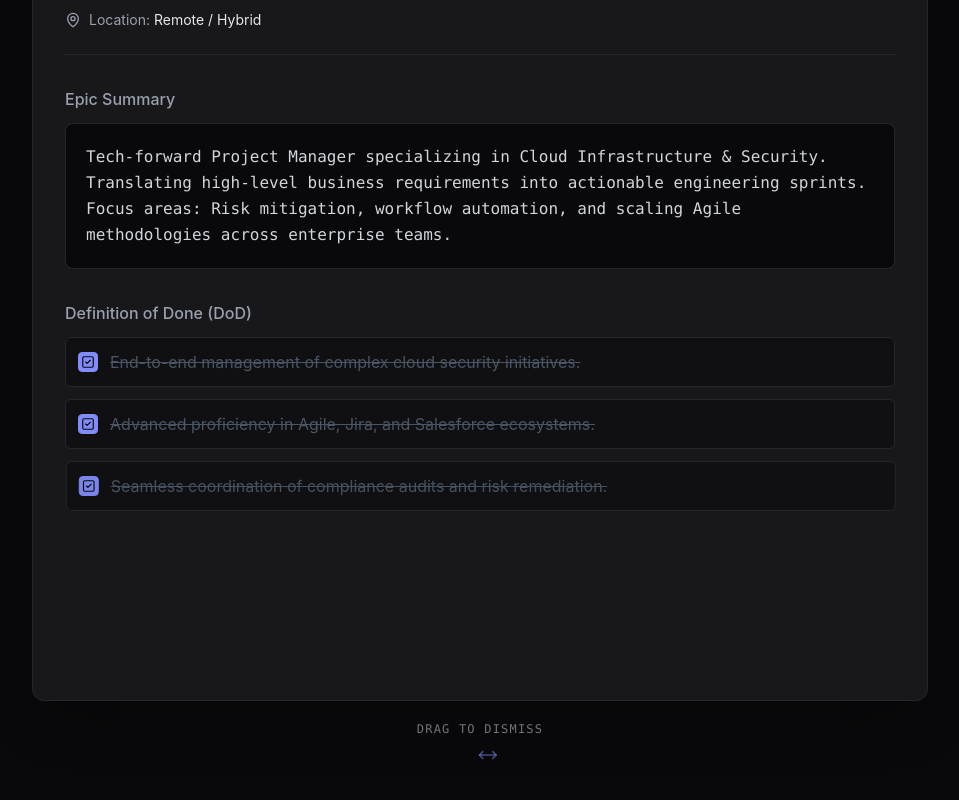
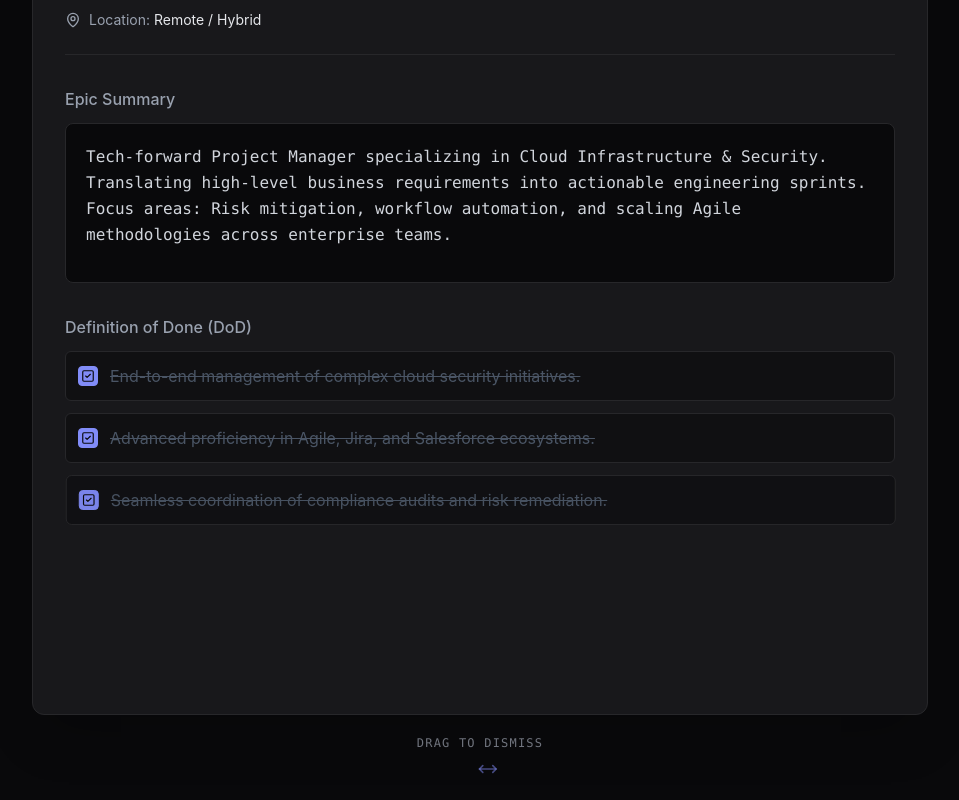
Before and after one commit to DynamicJoker/nimikuriakose.com, a React (Vite) app: page / in a window 1280 px wide. Shown: the part 300-1100 px from the top of the page, without its empty margins (160-1119 px from the left). Built offline with nearby package versions, Linux system fonts and the light colour scheme.

Commit message:
refactor: replace absolute pixel scaling with fluid relative units

```diff
--- a/src/components/CommandPalette.jsx
+++ b/src/components/CommandPalette.jsx
@@ -47,7 +47,7 @@ const CommandPalette = () => {
           </button>
         </div>
 
-        <Command.List className="max-h-[300px] overflow-y-auto p-2">
+        <Command.List className="max-h-80 overflow-y-auto p-2">
           <Command.Empty className="py-6 text-center text-sm text-gray-500">
             No results found.
           </Command.Empty>
--- a/src/components/EpicCardHero.jsx
+++ b/src/components/EpicCardHero.jsx
@@ -64,7 +64,7 @@ const EpicCardHero = () => {
           {/* Description Section */}
           <div className="mb-8">
             <h3 className="text-gray-400 font-medium mb-3 flex items-center gap-2">Epic Summary</h3>
-            <div className="bg-console border border-border rounded-lg p-5 font-mono text-gray-300 min-h-[140px] leading-relaxed relative">
+            <div className="bg-console border border-border rounded-lg p-5 font-mono text-gray-300 min-h-[10rem] leading-relaxed relative">
               <TypeAnimation
                 sequence={getTypingSequence(setChecklist)}
                 wrapper="div"
--- a/src/components/ExecutiveHero.jsx
+++ b/src/components/ExecutiveHero.jsx
@@ -44,8 +44,8 @@ const ExecutiveHero = () => {
       </div>
 
       {/* Subtle Glow Effects */}
-      <div className="absolute top-1/4 left-1/4 w-96 h-96 bg-primary/10 rounded-full blur-[120px] pointer-events-none"></div>
-      <div className="absolute bottom-1/4 right-1/4 w-96 h-96 bg-primary-light/10 rounded-full blur-[120px] pointer-events-none"></div>
+      <div className="absolute top-1/4 left-1/4 w-[min(40vw,24rem)] h-[min(40vw,24rem)] bg-primary/10 rounded-full blur-[min(10vw,8rem)] pointer-events-none"></div>
+      <div className="absolute bottom-1/4 right-1/4 w-[min(40vw,24rem)] h-[min(40vw,24rem)] bg-primary-light/10 rounded-full blur-[min(10vw,8rem)] pointer-events-none"></div>
 
       <div className="relative z-10 w-full max-w-5xl px-6 md:px-12 text-center md:text-left flex flex-col items-center md:items-start">
         <motion.div
@@ -55,7 +55,7 @@ const ExecutiveHero = () => {
           className="max-w-3xl"
         >
           <motion.div variants={itemVariants} className="mb-4">
-            <span className="inline-block px-3 py-1 rounded-full border border-primary/30 bg-primary/10 text-primary-light text-xs md:text-sm font-semibold tracking-widest uppercase shadow-[0_0_15px_rgba(129,140,248,0.2)]">
+            <span className="inline-block px-3 py-1 rounded-full border border-primary/30 bg-primary/10 text-primary-light text-xs md:text-sm font-semibold tracking-widest uppercase shadow-[0_0_1rem_rgba(129,140,248,0.2)]">
               {siteConfig.executiveEyebrow}
             </span>
           </motion.div>
@@ -75,7 +75,7 @@ const ExecutiveHero = () => {
           <motion.div variants={itemVariants} className="flex flex-col sm:flex-row gap-4">
             <button
               onClick={() => document.getElementById('experience').scrollIntoView({ behavior: 'smooth' })}
-              className="px-8 py-4 bg-white text-zinc-950 hover:bg-zinc-200 rounded-full font-bold transition-all shadow-[0_0_20px_rgba(255,255,255,0.1)] flex items-center justify-center gap-2"
+              className="px-8 py-4 bg-white text-zinc-950 hover:bg-zinc-200 rounded-full font-bold transition-all shadow-[0_0_1.5rem_rgba(255,255,255,0.1)] flex items-center justify-center gap-2"
             >
               View Impact & ROI
               <ChevronDown className="w-5 h-5" />
--- a/src/components/HeroContainer.jsx
+++ b/src/components/HeroContainer.jsx
@@ -31,21 +31,22 @@ const HeroContainer = ({ isJiraMaximized, setIsJiraMaximized }) => {
             <motion.div
               layoutId="jira-window"
               drag="x"
-              dragConstraints={{ left: -300, right: 300 }}
+              dragConstraints={{ left: typeof window !== 'undefined' ? -window.innerWidth / 2 : -300, right: typeof window !== 'undefined' ? window.innerWidth / 2 : 300 }}
               dragElastic={0.4}
               onDragEnd={(e, info) => {
-                const threshold = 100;
+                const threshold = typeof window !== 'undefined' ? window.innerWidth * 0.25 : 100;
                 if (Math.abs(info.offset.x) > threshold) {
                   setIsJiraMaximized(false);
                 }
               }}
               transition={{ layout: { type: "spring", stiffness: 350, damping: 30 } }}
               className="pointer-events-auto w-full max-w-4xl my-auto"
+              style={{ perspective: 1000 }}
             >
               <motion.div
                 animate={{
-                  rotate: [0, -2, 2, -2, 2, 0],
-                  x: [0, -5, 5, -5, 5, 0]
+                  rotate: [0, -1, 1, -1, 1, 0],
+                  x: [0, '-0.2rem', '0.2rem', '-0.2rem', '0.2rem', 0]
                 }}
                 transition={{
                   repeat: Infinity,
@@ -62,11 +63,11 @@ const HeroContainer = ({ isJiraMaximized, setIsJiraMaximized }) => {
                   initial={{ opacity: 0 }}
                   animate={{ opacity: 1 }}
                   transition={{ delay: 1, duration: 1 }}
-                  className="absolute -bottom-16 left-1/2 -translate-x-1/2 flex flex-col items-center text-gray-500 gap-2 pointer-events-none w-full max-w-[200px]"
+                  className="absolute -bottom-16 left-1/2 -translate-x-1/2 flex flex-col items-center text-gray-500 gap-2 pointer-events-none w-full max-w-[12rem]"
                 >
                   <motion.span
                     animate={{
-                      textShadow: ["0px 0px 0px rgba(129,140,248,0)", "0px 0px 15px rgba(129,140,248,0.8)", "0px 0px 15px rgba(129,140,248,0.8)", "0px 0px 0px rgba(129,140,248,0)"],
+                      textShadow: ["0 0 0 rgba(129,140,248,0)", "0 0 1rem rgba(129,140,248,0.8)", "0 0 1rem rgba(129,140,248,0.8)", "0 0 0 rgba(129,140,248,0)"],
                       color: ["rgba(156,163,175,0.7)", "rgba(129,140,248,1)", "rgba(129,140,248,1)", "rgba(156,163,175,0.7)"]
                     }}
                     transition={{ repeat: Infinity, duration: 0.5, repeatDelay: 12, ease: "linear" }}
@@ -75,7 +76,7 @@ const HeroContainer = ({ isJiraMaximized, setIsJiraMaximized }) => {
                     Drag to dismiss
                   </motion.span>
                   <motion.div
-                    animate={{ x: [-8, 8, -8] }}
+                    animate={{ x: ['-0.5rem', '0.5rem', '-0.5rem'] }}
                     transition={{ repeat: Infinity, duration: 2, ease: "easeInOut" }}
                     className="text-primary/50"
                   >
--- a/src/components/ImpactDashboard.jsx
+++ b/src/components/ImpactDashboard.jsx
@@ -7,7 +7,7 @@ const iconMap = { DollarSign, TrendingUp, ShieldCheck, Activity };
 
 const ImpactDashboard = () => {
   return (
-    <section className="py-20 px-6 max-w-[1400px] mx-auto border-t border-border mt-10">
+    <section className="py-20 px-6 max-w-7xl mx-auto border-t border-border mt-10">
       <SectionHeader icon={ChartBar} title="Impact Dashboard" />
       <div className="grid grid-cols-1 md:grid-cols-2 lg:grid-cols-4 gap-6">
         {metrics.map((metric, index) => {
--- a/src/components/MethodologyWiki.jsx
+++ b/src/components/MethodologyWiki.jsx
@@ -36,7 +36,7 @@ const MethodologyWiki = () => {
                 transition={{ duration: 0.5, delay: index * 0.15 }}
                 className="relative"
               >
-                <div className="absolute -left-[49px] md:-left-[50px] top-0 w-8 h-8 bg-console border-2 border-border rounded-full flex items-center justify-center text-gray-400 z-10 shadow-sm">
+                <div className="absolute -left-[3rem] top-0 w-8 h-8 bg-console border-2 border-border rounded-full flex items-center justify-center text-gray-400 z-10 shadow-sm">
                   <Icon className="w-4 h-4 text-primary" />
                 </div>
                 <h3 className="text-base md:text-lg font-bold text-gray-200 mb-2">{phase.title}</h3>
--- a/src/components/TopNavBar.jsx
+++ b/src/components/TopNavBar.jsx
@@ -40,7 +40,7 @@ const TopNavBar = ({ isJiraMaximized, setIsJiraMaximized }) => {
   return (
     <nav className="fixed top-0 w-full z-50 px-4 md:px-6 py-4 flex items-center justify-between pointer-events-none gap-2">
       {/* Left Links */}
-      <div className="flex items-center gap-2 pointer-events-auto backdrop-blur-md bg-console/40 px-4 py-2 rounded-full border border-border shadow-lg max-w-[calc(100vw-150px)] md:max-w-none overflow-x-auto [&::-webkit-scrollbar]:hidden">
+      <div className="flex items-center gap-2 pointer-events-auto backdrop-blur-md bg-console/40 px-4 py-2 rounded-full border border-border shadow-lg max-w-[75vw] md:max-w-none overflow-x-auto [&::-webkit-scrollbar]:hidden">
         {siteConfig.navLinks.map((link, idx) => (
           <button
             key={idx}
@@ -54,8 +54,8 @@ const TopNavBar = ({ isJiraMaximized, setIsJiraMaximized }) => {
             }}
             className={`text-sm font-medium transition-all duration-300 px-4 py-1.5 rounded-full border ${
               activeTab === link.label
-                ? 'bg-primary/20 text-primary-light shadow-[0_0_15px_rgba(129,140,248,0.3)] border-primary/30 drop-shadow-[0_0_8px_rgba(129,140,248,0.8)]'
-                : 'text-gray-400 border-transparent hover:text-white hover:bg-white/10 hover:border-white/20 hover:drop-shadow-[0_0_5px_rgba(255,255,255,0.6)] backdrop-blur-sm'
+                ? 'bg-primary/20 text-primary-light shadow-[0_0_1rem_rgba(129,140,248,0.3)] border-primary/30 drop-shadow-[0_0_0.5rem_rgba(129,140,248,0.8)]'
+                : 'text-gray-400 border-transparent hover:text-white hover:bg-white/10 hover:border-white/20 hover:drop-shadow-[0_0_0.3rem_rgba(255,255,255,0.6)] backdrop-blur-sm'
             }`}
           >
             {link.label}
@@ -64,7 +64,7 @@ const TopNavBar = ({ isJiraMaximized, setIsJiraMaximized }) => {
       </div>
 
       {/* Right Minimized Icon Slot */}
-      <div className="pointer-events-auto h-12 flex items-center justify-end min-w-[120px]">
+      <div className="pointer-events-auto h-12 flex items-center justify-end min-w-[7.5rem]">
         <AnimatePresence>
           {!isJiraMaximized && (
             <motion.button
```
Also changed, not shown: src/components/Projects.jsx (+4 -4 lines).
